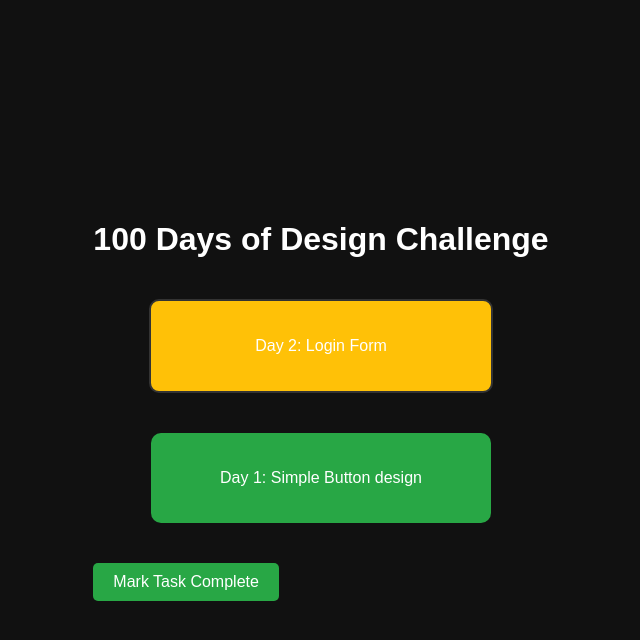
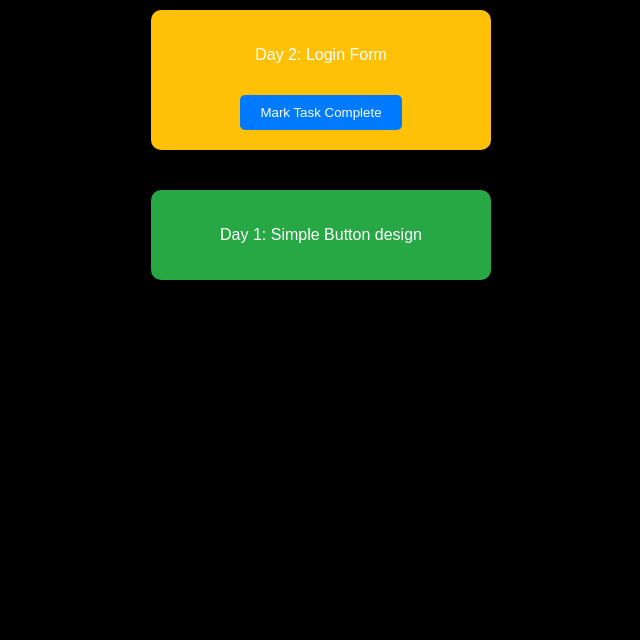
Before and after one commit to charlieadamsdev/100days, a plain HTML site: page index.html in a window 1280 px wide. Both pictures are taken after a click on the button "Mark Task Complete". Shown: the whole page, without its empty margins (319-959 px from the left). Drawn offline with Linux system fonts and the light colour scheme.

Commit message:
elements stack better now

```diff
--- a/index.html
+++ b/index.html
@@ -7,18 +7,17 @@
     <link rel="stylesheet" href="styles.css">
 </head>
 <body onload="renderNodes()">
-    <div class="container">
-        <h1>100 Days of Design Challenge</h1>
-
-        <div class="node-container">
-            <!-- Nodes will be dynamically added here -->
+    <div class="challenge-container">
+        <div class="current-task-container">
+            <!-- Current task node will be displayed here -->
         </div>
-
-        <!-- Buttons for interaction -->
-        <button id="complete-task" onclick="completeTask()">Mark Task Complete</button>
-        <button id="restart-button" style="display: none;" onclick="restartChallenge()">Restart Challenge</button>
+        <div class="completed-tasks-container">
+            <div class="node-container">
+                <!-- Completed nodes will be dynamically added here -->
+            </div>
+        </div>
     </div>
-
+    <button id="restart-button" style="display: none;" onclick="restartChallenge()">Restart Challenge</button>
     <script src="script.js"></script>
 </body>
 </html>
--- a/script.js
+++ b/script.js
@@ -105,40 +105,44 @@ const tasks = [
     ];
 
     function renderNodes() {
+        const currentTaskContainer = document.querySelector('.current-task-container');
         const nodeContainer = document.querySelector('.node-container');
 
-        if (!nodeContainer) {
-            console.error("Node container is missing.");
+        if (!currentTaskContainer || !nodeContainer) {
+            console.error("Node containers are missing.");
             return;
         }
 
         nodeContainer.innerHTML = ''; // Clear the container
         const currentDay = parseInt(localStorage.getItem('currentDay')) || 1;
 
-        // We only want to show the nodes up to the currentDay
-        for (let i = 0; i < currentDay; i++) {
+        // Display current task in the fixed container
+        const currentTaskNode = document.createElement('div');
+        currentTaskNode.classList.add('node', 'current');
+        currentTaskNode.innerHTML = `<p>Day ${currentDay}: ${tasks[currentDay - 1]}</p>`;
+
+        const completeButton = document.createElement('button');
+        completeButton.innerHTML = 'Mark Task Complete';
+        completeButton.classList.add('complete-task-button');
+        completeButton.onclick = completeTask;
+        currentTaskNode.appendChild(completeButton);
+
+        currentTaskContainer.innerHTML = ''; // Clear the current task container
+        currentTaskContainer.appendChild(currentTaskNode);
+
+        // Display completed tasks in the scrollable container
+        for (let i = currentDay - 1; i > 0; i--) {
             const node = document.createElement('div');
-            node.classList.add('node');
-
-            if (i + 1 < currentDay) {
-                node.classList.add('completed'); // Mark completed tasks
-            } else if (i + 1 === currentDay) {
-                node.classList.add('current'); // Highlight the current task
-            }
-
-            node.innerHTML = `<p>Day ${i + 1}: ${tasks[i]}</p>`;
+            node.classList.add('node', 'completed'); // Mark as completed
+            node.innerHTML = `<p>Day ${i}: ${tasks[i - 1]}</p>`;
             nodeContainer.appendChild(node);
         }
 
-        // Adjust button visibility based on the progress
-        const completeTaskButton = document.getElementById('complete-task');
+        // Show the restart button if all tasks are completed
         const restartButton = document.getElementById('restart-button');
-
         if (currentDay > tasks.length) {
-            completeTaskButton.style.display = 'none';
             restartButton.style.display = 'block';
         } else {
-            completeTaskButton.style.display = 'block';
             restartButton.style.display = 'none';
         }
     }
--- a/styles.css
+++ b/styles.css
@@ -1,74 +1,68 @@
-body {
-    font-family: Arial, sans-serif;
-    background-color: #111;
-    color: #fff;
+html, body {
+    margin: 0;
+    padding: 0;
+    height: 100%;
     display: flex;
     justify-content: center;
     align-items: center;
-    height: 100vh;
-    margin: 0;
+    background-color: #000;
+    font-family: Arial, sans-serif;
 }
 
-.container {
+/* Overall container */
+.challenge-container {
+    width: 100%;
+    height: 100%;
+    display: flex;
+    flex-direction: column;
+    justify-content: flex-start;
+    align-items: center;
+}
+
+/* Fixed container for current task */
+.current-task-container {
+    position: relative; /* Changed to relative */
+    margin-bottom: 20px; /* Adds space between current and completed nodes */
+    z-index: 1; /* Ensure current task stays on top */
+}
+
+/* Scrollable container for completed tasks */
+.completed-tasks-container {
+    overflow-y: auto;
+    max-height: 60vh; /* Adjust height as necessary */
+    width: 100%;
+    display: flex;
+    flex-direction: column;
+    align-items: center;
+}
+
+/* Each node */
+.node {
+    background-color: #28a745; /* Green for completed */
+    color: white;
+    padding: 20px;
+    border-radius: 10px;
+    margin: 10px 0;
+    width: 300px;
     text-align: center;
 }
 
-button {
-    background-color: #28a745;
+/* Current task styling */
+.node.current {
+    background-color: #ffc107; /* Yellow for current task */
+}
+
+/* Button inside the current task */
+.complete-task-button {
+    margin-top: 15px;
+    padding: 10px 20px;
+    background-color: #007bff;
     color: white;
     border: none;
-    padding: 10px 20px;
-    font-size: 16px;
+    border-radius: 5px;
     cursor: pointer;
-    margin-top: 20px;
-    border-radius: 5px;
-    transition: background-color 0.3s ease;
 }
 
-button:hover {
-    background-color: #218838;
+.complete-task-button:hover {
+    background-color: #0056b3;
 }
-
-button#restart-button {
-    background-color: #ffc107;
-    margin-top: 10px;
-}
-
-button#restart-button:hover {
-    background-color: #e0a800;
-}
-
-
-.dropdown select {
-    padding: 10px;
-    background-color: #333;
-    color: #fff;
-    border: none;
-    margin-top: 10px;
-}
-
-.node {
-    background-color: #333;
-    color: white;
-    padding: 20px;
-    margin: 20px auto;
-    width: 300px;
-    text-align: center;
-    border-radius: 10px;
-    position: relative;
-}
-
-.node.completed {
-    background-color: #28a745; /* Green for completed */
-}
-
-.node.current {
-    background-color: #ffc107; /* Yellow for current task */
-    border: 2px solid #333; /* Add border to highlight the current task */
-}
-
-.node-container {
-    display: flex;
-    flex-direction: column-reverse; /* Ensure the latest node appears at the top */
-    align-items: center;
-}
```
